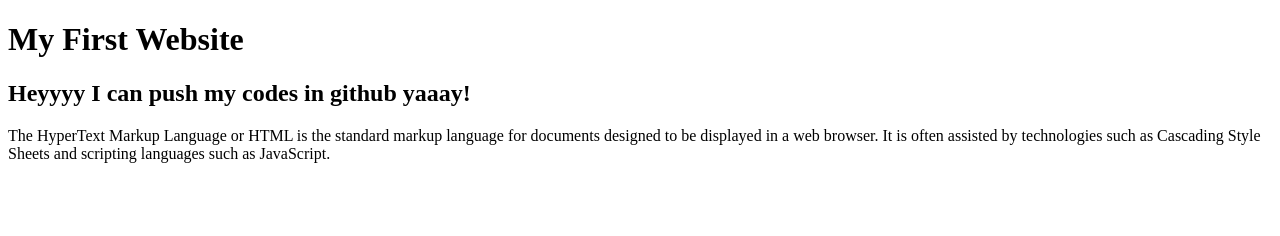
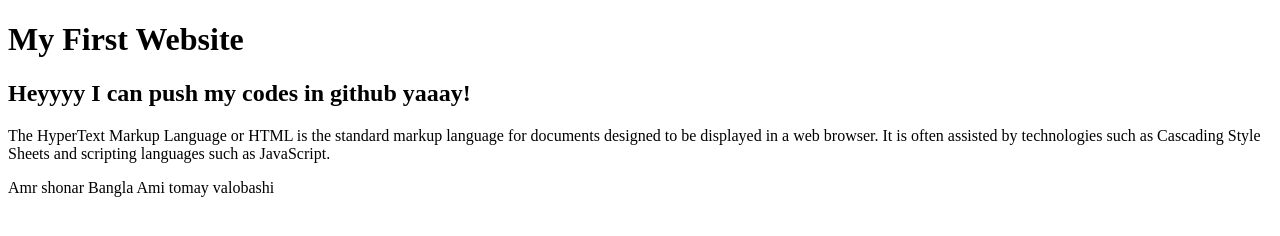
Before and after one commit to minjamin-ahmmed/my-first-website, a plain HTML site: page index.html in a window 1280 px wide. Drawn offline with Linux system fonts and the light colour scheme.

Commit message:
Anthem of Bangladesh

```diff
--- a/index.html
+++ b/index.html
@@ -14,6 +14,8 @@
     <p>The HyperText Markup Language or HTML is the standard markup language for documents designed to be displayed in a
         web browser. It is often assisted by technologies such as Cascading Style Sheets and scripting languages such as
         JavaScript. </p>
+
+    <p> Amr shonar Bangla Ami tomay valobashi </p>
 </body>
 
 </html>
```
